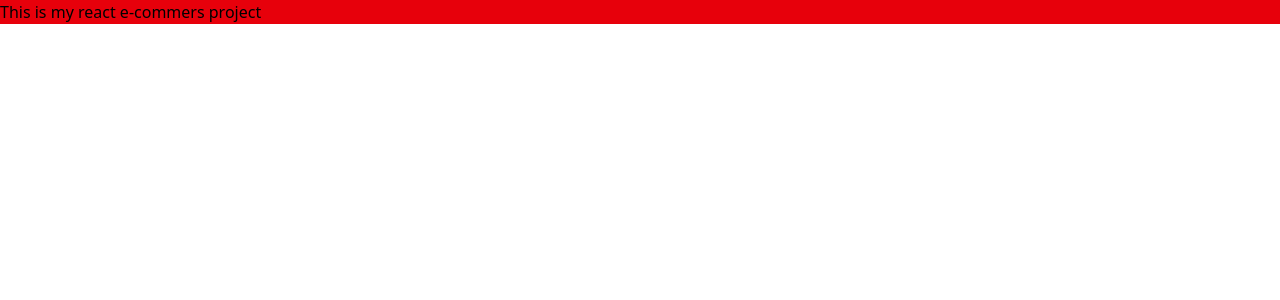
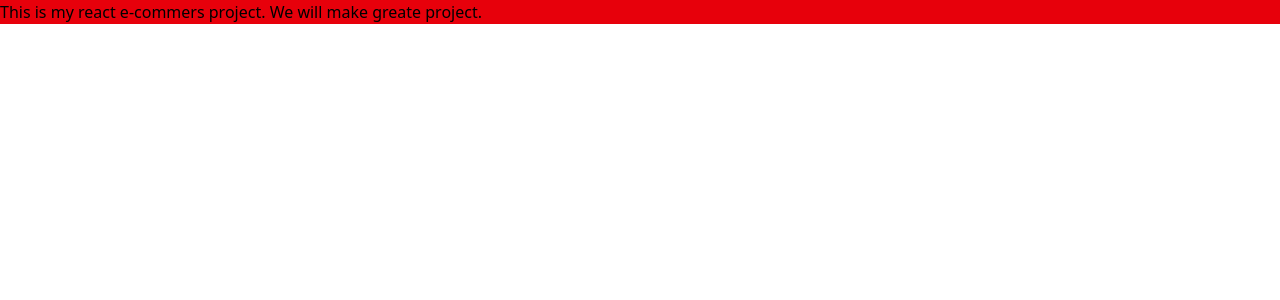
Before and after one commit to sjnbhusal19/e-com, a React (Vite) app: page / in a window 1280 px wide. Shown: the top 300 px of the page. Built offline with nearby package versions, Linux system fonts and the light colour scheme.

Commit message:
some changes in root file

```diff
--- a/src/App.jsx
+++ b/src/App.jsx
@@ -2,7 +2,7 @@ import React from 'react'
 
 const App = () => {
   return (
-    <div className='bg-red-600'>This is my react e-commers project</div>
+    <div className='bg-red-600'>This is my react e-commers project. We will make greate project.</div>
   )
 }
 
```
